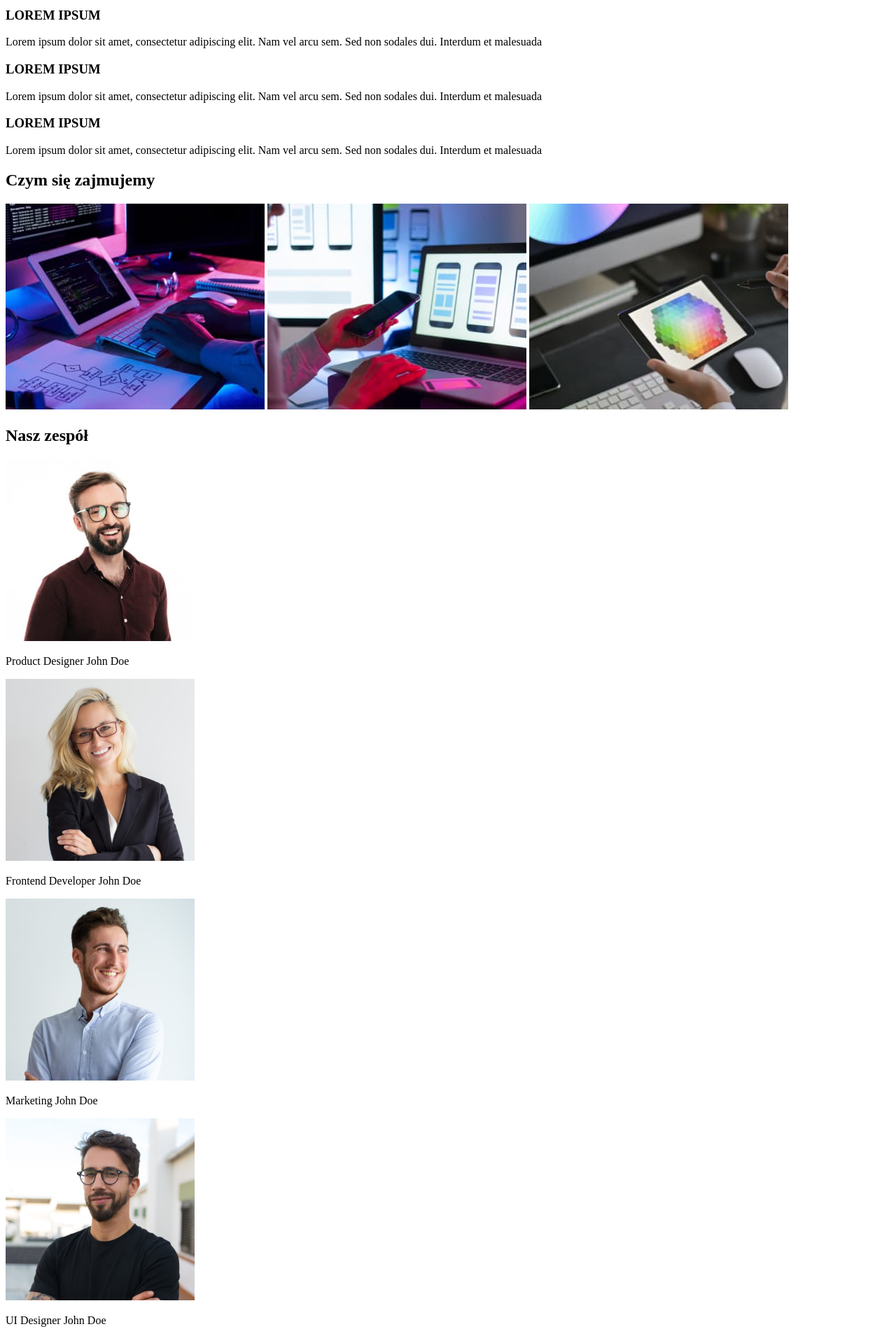
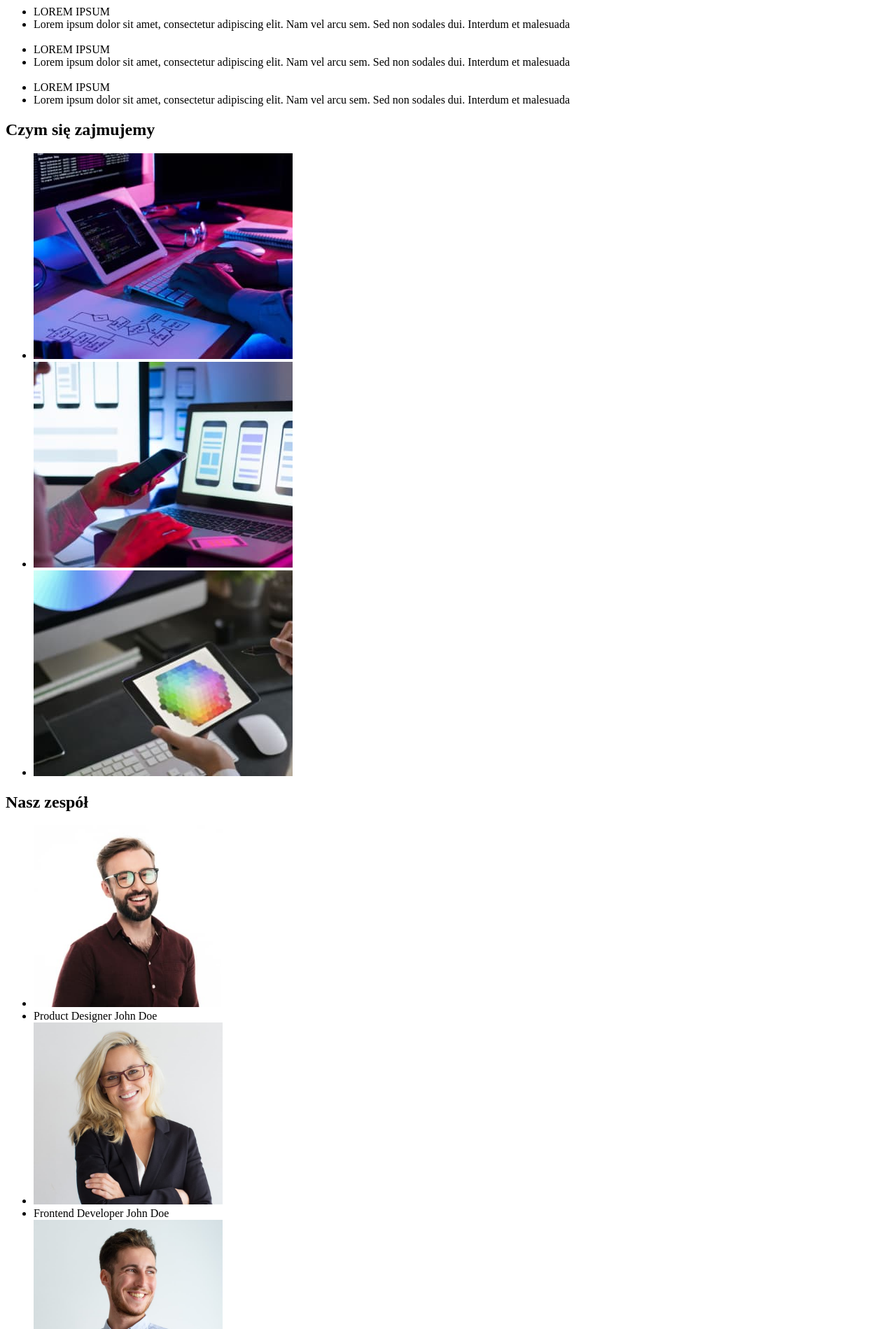
Before and after one commit to MrAgsgard/goit-markup-hw-01, a plain HTML site: page index.html in a window 1280 px wide. Shown: the part 220-2119 px from the top of the page at 70% size. Drawn offline with Linux system fonts and the light colour scheme.

Commit message:
Wprowadzono zamiany

```diff
--- a/index.html
+++ b/index.html
@@ -9,8 +9,8 @@
 <body>
     <header>
             <ul>
+                    <li><a href="WebStudio">WebStudio</a></li>
                 <nav>
-                    <li><a href="WebStudio">WebStudio</a></nav></li>
                     <li>Agencja</li>
                     <li>Portfolio</li>
                     <li>Kontakt</li>
@@ -25,35 +25,41 @@
             <h1>EFEKTYWNE ROZWIĄZANIA DLA WASZEGO BIZNESU</h1>
             <div>
                 <button type="button">Zamów usługę</button>
-                <h3>LOREM IPSUM</h3>
-                <p>Lorem ipsum dolor sit amet, consectetur adipiscing elit. Nam vel arcu sem. Sed non sodales dui. Interdum et malesuada</p>
-                <h3>LOREM IPSUM</h3>
-                <p>Lorem ipsum dolor sit amet, consectetur adipiscing elit. Nam vel arcu sem. Sed non sodales dui. Interdum et malesuada</p>
-                <h3>LOREM IPSUM</h3>
-                <p>Lorem ipsum dolor sit amet, consectetur adipiscing elit. Nam vel arcu sem. Sed non sodales dui. Interdum et malesuada</p>
+                    <ul>
+                        <li>LOREM IPSUM</li>
+                        <li>Lorem ipsum dolor sit amet, consectetur adipiscing elit. Nam vel arcu sem. Sed non sodales dui. Interdum et malesuada</li><br>
+                        <li>LOREM IPSUM</li>
+                        <li>Lorem ipsum dolor sit amet, consectetur adipiscing elit. Nam vel arcu sem. Sed non sodales dui. Interdum et malesuada</li><br>
+                        <li>LOREM IPSUM</li>
+                        <li>Lorem ipsum dolor sit amet, consectetur adipiscing elit. Nam vel arcu sem. Sed non sodales dui. Interdum et malesuada</li>
+                    </ul>
             </div>
         </section>
 
         <section>
             <div>
                 <h2>Czym się zajmujemy</h2>
-                <img src="Images/01img.jpg" alt="01img" width="370" height="294">
-                <img src="Images/02img.jpg" alt="02img" width="370" height="294">
-                <img src="Images/03img.jpg" alt="02img" width="370" height="294">
+                    <ul>
+                        <li><img src="Images/01img.jpg" alt="01img" width="370" height="294"></li>
+                        <li><img src="Images/02img.jpg" alt="02img" width="370" height="294"></li>
+                        <li><img src="Images/03img.jpg" alt="02img" width="370" height="294"></li>
+                    </ul>
             </div>
         </section>
 
         <section>
             <div>
                 <h2>Nasz zespół</h2>
-                <img src="Images\001img.jpg" alt="001img" width="270" height="260">
-                <p>Product Designer John Doe</p>
-                <img src="Images\002img.jpg" alt="002img" width="270" height="260">
-                <p>Frontend Developer John Doe</p>
-                <img src="Images\003img.jpg" alt="002img" width="270" height="260">
-                <p>Marketing John Doe</p>
-                <img src="Images\004img.jpg" alt="002img" width="270" height="260">
-                <p>UI Designer John Doe</p>
+                    <ul>
+                        <li><img src="Images\001img.jpg" alt="001img" width="270" height="260"></li>
+                        <li>Product Designer John Doe</li>
+                        <li><img src="Images\002img.jpg" alt="002img" width="270" height="260"></li>
+                        <li>Frontend Developer John Doe</li>
+                        <li><img src="Images\003img.jpg" alt="002img" width="270" height="260"></li>
+                        <li>Marketing John Doe</li>
+                        <li><img src="Images\004img.jpg" alt="002img" width="270" height="260"></li>
+                        <li>UI Designer John Doe</li>
+                    </ul>
             </div>
         </section>
 
```
